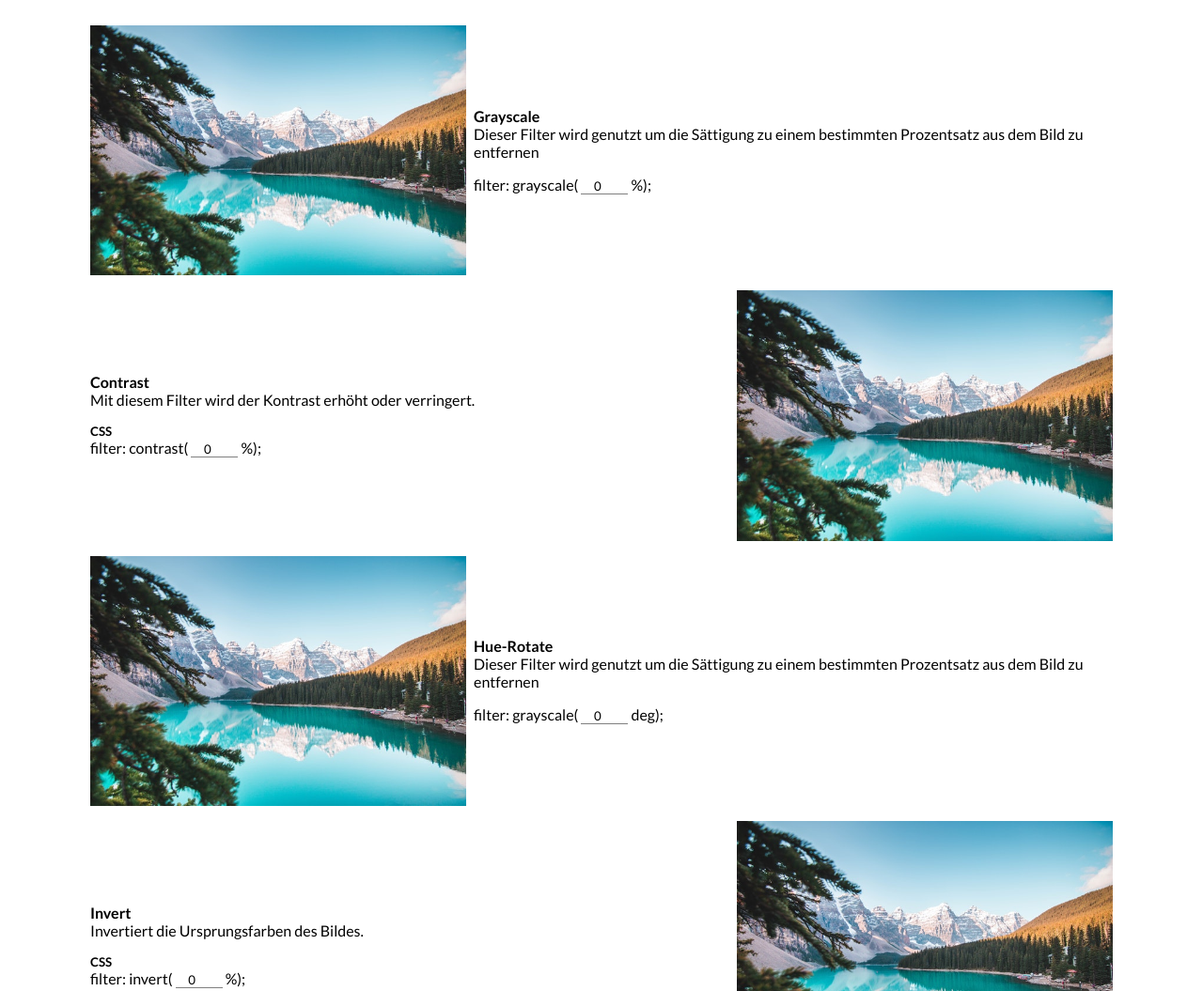
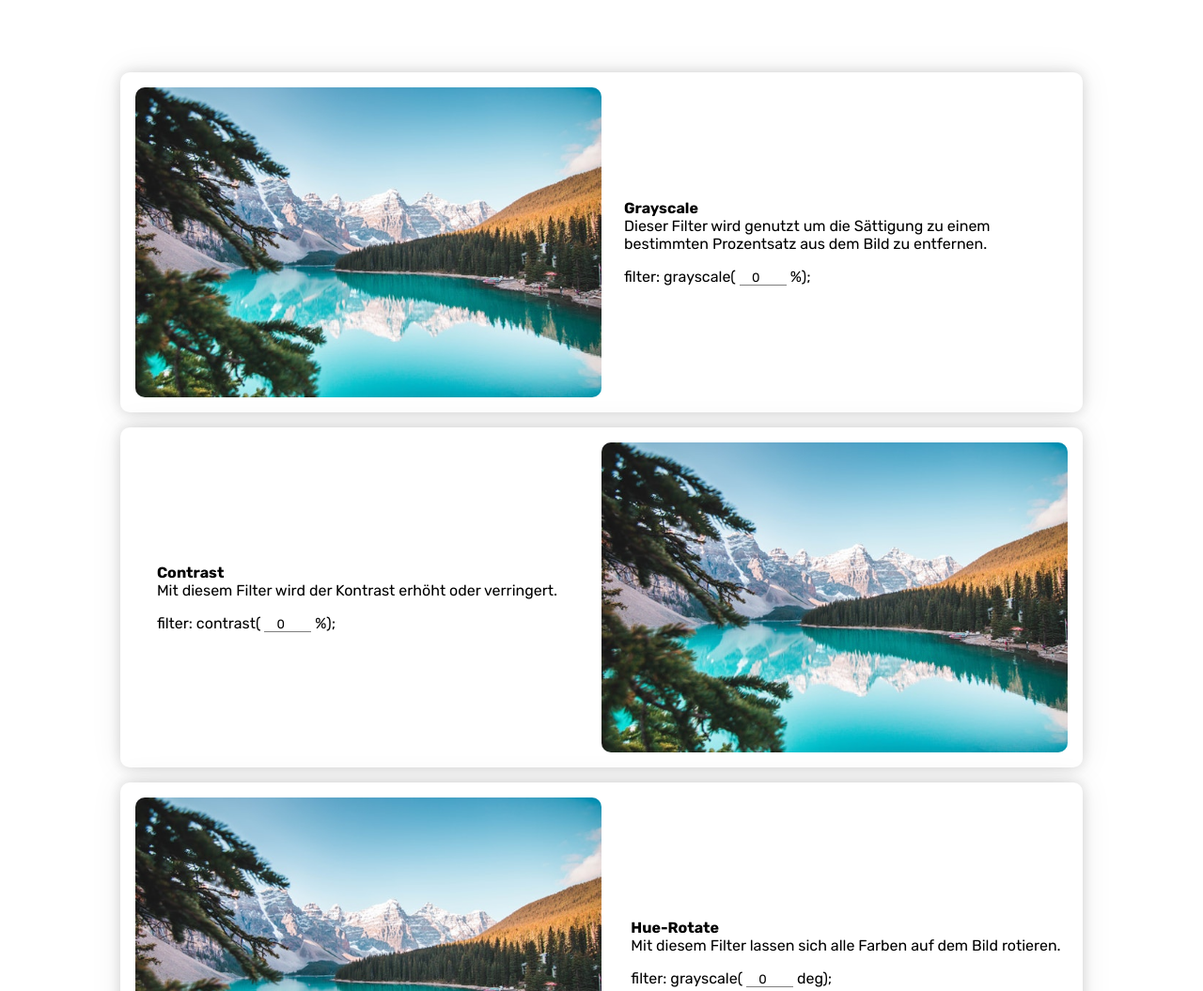
Before and after one commit to mrvinrsk/Projektwoche_Portfolio, a plain HTML site: page bilder/index.html in a window 1280 px wide. Shown: the part 623-1678 px from the top of the page at 94% size. Drawn offline with nearby package versions, Linux system fonts and the light colour scheme.

Commit message:
Animationen zur Bilder-Aufgabe hinzugefügt

```diff
--- a/bilder/index.html
+++ b/bilder/index.html
@@ -34,7 +34,7 @@
                 Bei diesem Bild handelt es sich um das Originalbild ohne jegliche Bearbeitung.
                 Dieses Bild lässt sich <a
                     href="https://www.pexels.com/de-de/foto/schone-aussicht-auf-den-moranensee-2662116/">hier</a>
-                finden.
+                finden. Scrolle weiter runter, um einige Filter zu testen.
             </p>
 
             <div style="display: flex; justify-content: center; margin-top: 3rem;">
@@ -50,7 +50,7 @@
                     <h4>Grayscale</h4>
                     <p>
                         Dieser Filter wird genutzt um die Sättigung zu einem bestimmten Prozentsatz aus dem Bild zu
-                        entfernen
+                        entfernen.
                     </p>
 
                     <div class="css">
@@ -70,7 +70,6 @@
                     </p>
 
                     <div class="css">
-                        <h5>CSS</h5>
                         <p style="display: inline;">filter: contrast(</p>
                         <input type="number" value=0 min=0 max=200
                             oninput="changeCSS(this, 'ctr', 'filter', 'contrast('+this.value+'%)');">
@@ -87,8 +86,7 @@
                 <section>
                     <h4>Hue-Rotate</h4>
                     <p>
-                        Dieser Filter wird genutzt um die Sättigung zu einem bestimmten Prozentsatz aus dem Bild zu
-                        entfernen
+                        Mit diesem Filter lassen sich alle Farben auf dem Bild rotieren.
                     </p>
 
                     <div class="css">
@@ -108,7 +106,6 @@
                     </p>
 
                     <div class="css">
-                        <h5>CSS</h5>
                         <p style="display: inline;">filter: invert(</p>
                         <input type="number" value=0 min=0 max=100
                             oninput="changeCSS(this, 'inv', 'filter', 'invert('+this.value+'%)');">
@@ -138,9 +135,41 @@
             </div>
         </article>
 
-        <h3 style="text-align: center; margin-top: 5rem;">Unvollständige Liste. Alle filter Eigenschaften können bei <a href="https://developer.mozilla.org/de/docs/Web/CSS/filter">den MDN Web Docs</a> von moz://a gefunden werden.</h3>
+        <h3 style="text-align: center; margin-top: 5rem;">Unvollständige Liste. Alle filter Eigenschaften können bei <a
+                href="https://developer.mozilla.org/de/docs/Web/CSS/filter">den MDN Web Docs</a> von moz://a gefunden
+            werden.</h3>
     </main>
 
+    <script>
+        let left = true;
+        function update() {
+            document.querySelectorAll('div.abs').forEach(el => {
+                const vh = Math.max(document.documentElement.clientHeight || 0, window.innerHeight || 0);
+                var _docHeight = (document.height !== undefined) ? document.height : document.body.offsetHeight;
+
+                if (window.scrollY >= el.offsetTop - 800 || window.scrollY >= (_docHeight - (vh - 100))) {
+                    if (!el.classList.contains('left') && !el.classList.contains('right')) {
+                        if (left) {
+                            //el.style.animation = "slide_f_left .5s forwards";
+                            el.classList.add('left');
+                        } else {
+                            //el.style.animation = "slide_f_right .5s forwards";
+                            el.classList.add('right');
+                        }
+                        left = !left;
+                    }
+                }else {
+                    el.classList.remove('left', 'right');
+                }
+            });
+        }
+
+        document.addEventListener('scroll', () => {
+            update();
+        });
+
+        update();
+    </script>
 </body>
 
 </html>
--- a/bilder/main.css
+++ b/bilder/main.css
@@ -2,18 +2,71 @@ article {
     display: flex;
     flex-direction: column;
     row-gap: 1rem;
+    overflow: hidden;
+    padding: 2rem;
 }
 
 article div.abs {
+    opacity: 0;
     display: flex;
     flex-direction: row;
     justify-content: space-between;
     align-items: center;
-    column-gap: .5rem;
+    column-gap: 1.5rem;
+    background-color: #FFF;
+    border-radius: 10px;
+    box-shadow: 0 0 15px rgba(0, 0, 0, .15), 0 0 35px rgba(0, 0, 0, .075);
+    overflow: hidden;
+    padding: 1rem;
+    transform: translateX(0);
+}
+
+.left {
+    animation: slide_f_left .5s forwards;
+}
+
+.right {
+    animation: slide_f_right .5s forwards;
+}
+
+@keyframes slide_f_left {
+    0% {
+        opacity: 0;
+        transform: translateX(-100%);
+    }
+
+    100% {
+        opacity: 1;
+        transform: translateX(0);
+    }
+}
+
+@keyframes slide_f_right {
+    0% {
+        opacity: 0;
+        transform: translateX(100%);
+    }
+
+    100% {
+        opacity: 1;
+        transform: translateX(0);
+    }
 }
 
 article img {
-    width: 400px;
+    width: 50%;
+    border-radius: inherit;
+}
+
+div.abs section {
+    margin: 0 auto;
+    display: flex;
+    flex-direction: column;
+    justify-content: center;
+}
+
+div.abs section h4, div.abs section p, div.abs section input {
+    display: inline;
 }
 
 .css {
--- a/global.css
+++ b/global.css
@@ -1,9 +1,14 @@
-@import url('https://fonts.googleapis.com/css2?family=Lato:ital,wght@0,400;0,700;1,400;1,700&display=swap');
+@import url('https://fonts.googleapis.com/css2?family=Rubik:ital,wght@0,300;0,400;0,500;0,600;0,700;1,300;1,400;1,500;1,600;1,700&display=swap');
 * {
     margin: 0;
     padding: 0;
     box-sizing: border-box;
-    font-family: 'Lato', sans-serif;
+    font-family: 'Rubik', sans-serif;
+}
+
+::selection {
+    background-color: #00ABFF;
+    color: #EEE;
 }
 
 h1, h2, h3, h4, h5, h6 {
--- a/main.css
+++ b/main.css
@@ -18,6 +18,8 @@ h1, h2, h3, h4, h5, h6 {
 
 p, span {
     color: #343434;
+    position: relative;
+    z-index: -1;
 }
 
 #navigator {
--- a/main.js
+++ b/main.js
@@ -22,13 +22,13 @@ setInterval(updateGreeting, 250);
 
 
 
-/* Diary */
+/* Diary [TODO: Eintragen] */
 let new_old = true;
 function updateDiary() {
     const diaries = [
         ["27.10.2021", "Südamerika Seite erstellt & gestaltet. Außerdem Portfolio begonnen."],
         ["28.10.2021", "Kleine Behebungen am Portfolio bzgl. der Tooltips; Umbau der Navigation (Aufgaben jetzt auf der Onepage anstatt im Navigator); Schrift- & Bilder-Aufgabe gemacht."],
-        ["29.10.2021", "---"]
+        ["29.10.2021", "Benutzerdefiniertes Kontextmenü; Design Umstrukturierung (andere Font); Navigator Logo hinzugefügt; Portfolio responsive gemacht; Protokoll sortierbar gemacht (Neu » Alt & Alt » Neu)"]
     ];
 
     if (new_old) {
```
Also changed, not shown: index.html (+2 -2 lines), schrift/index.html (+1 -1 lines).
